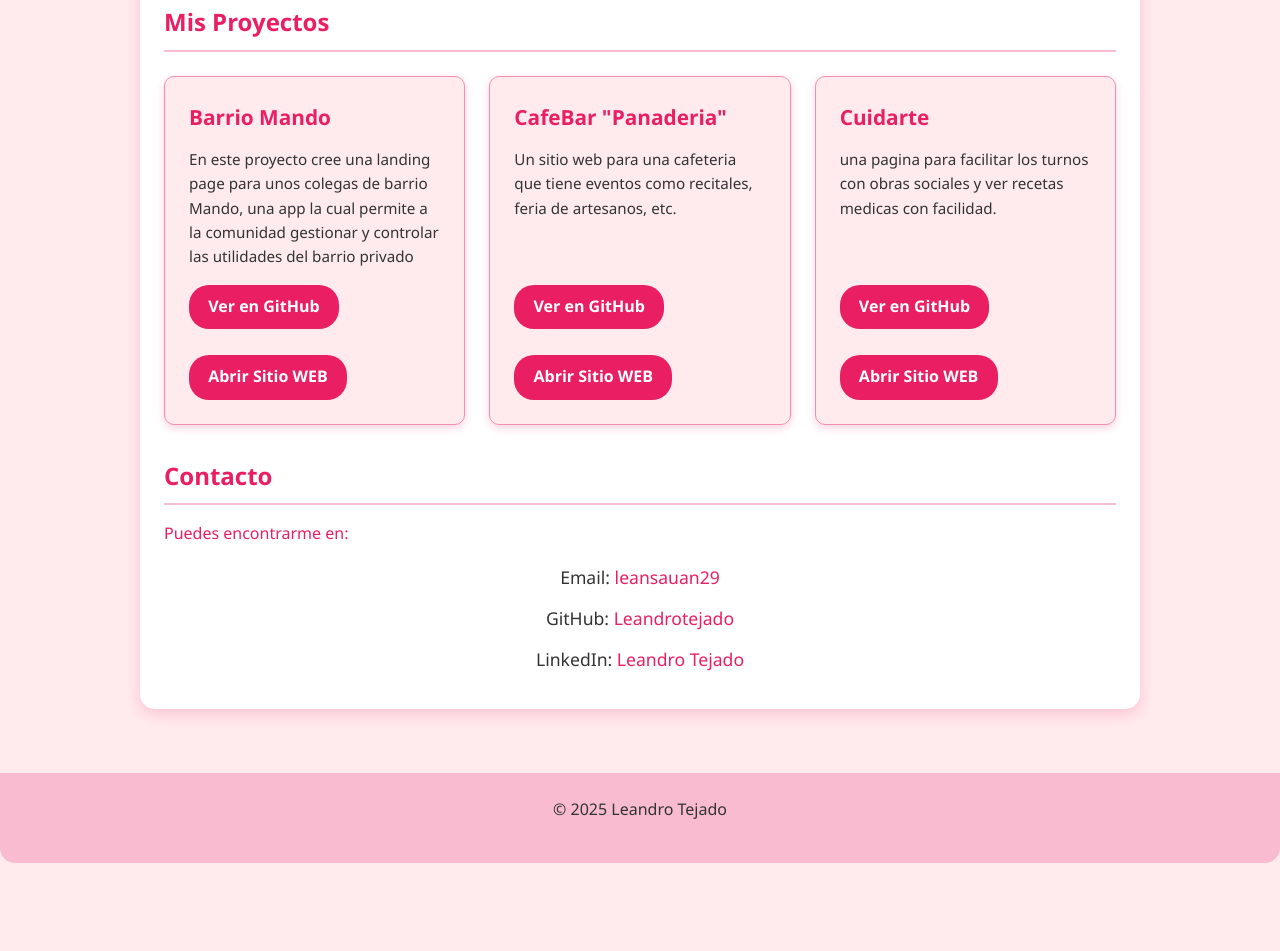
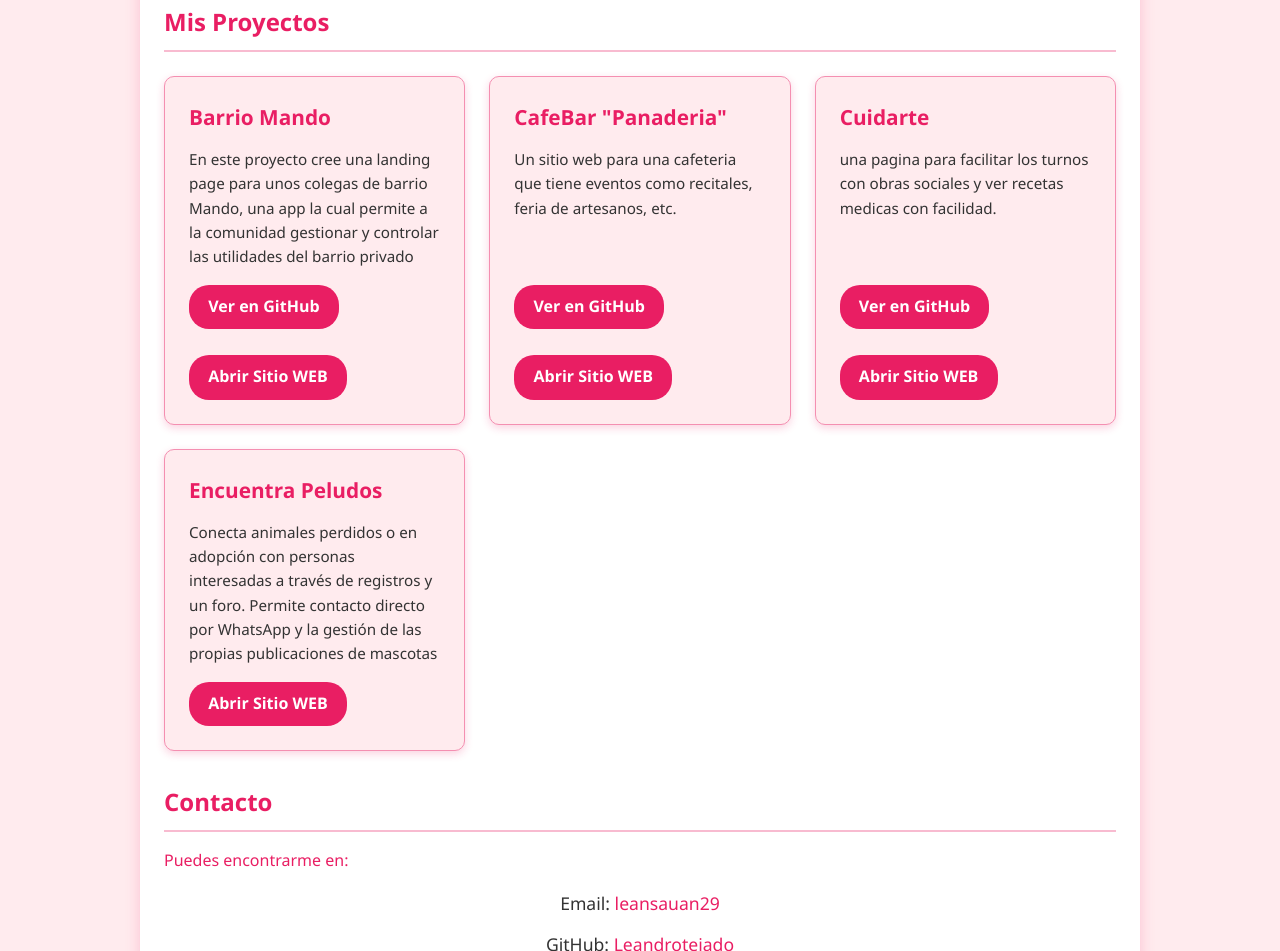
Before and after one commit to Leandrotejado/Portafolio, a plain HTML site: page index.html in a window 1280 px wide. Shown: the part 450-1401 px from the top of the page. Before the commit the page ends 1313 px from the top, so only its background shows below. Drawn offline with Linux system fonts and the light colour scheme.

Commit message:
Update index.html

```diff
--- a/index.html
+++ b/index.html
@@ -241,6 +241,14 @@
                         <br>
                         <a href="https://cuidartee.github.io/cuidartee/" target="_blank" class="boton-proyecto">Abrir Sitio WEB</a>
                     </div>
+                    <div class="proyecto-card">
+                        <h3>Encuentra Peludos</h3>
+                        <p>
+                            Conecta animales perdidos o en adopción con personas interesadas a través de registros y un foro.
+                            Permite contacto directo por WhatsApp y la gestión de las propias publicaciones de mascotas
+                        </p>
+                        <a href="https://github.com/Leandrotejado/EncuentraPeludos" target="_blank" class="boton-proyecto">Abrir Sitio WEB</a>
+                    </div>
                     </div>
             </section>
 
```
